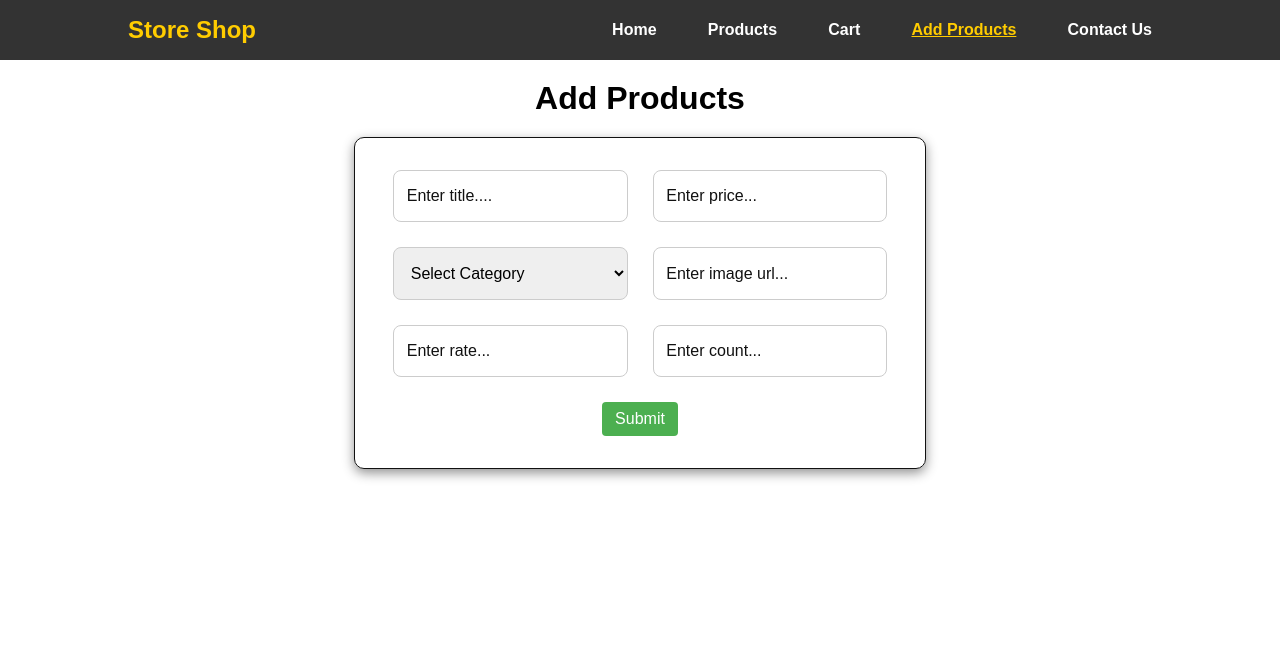
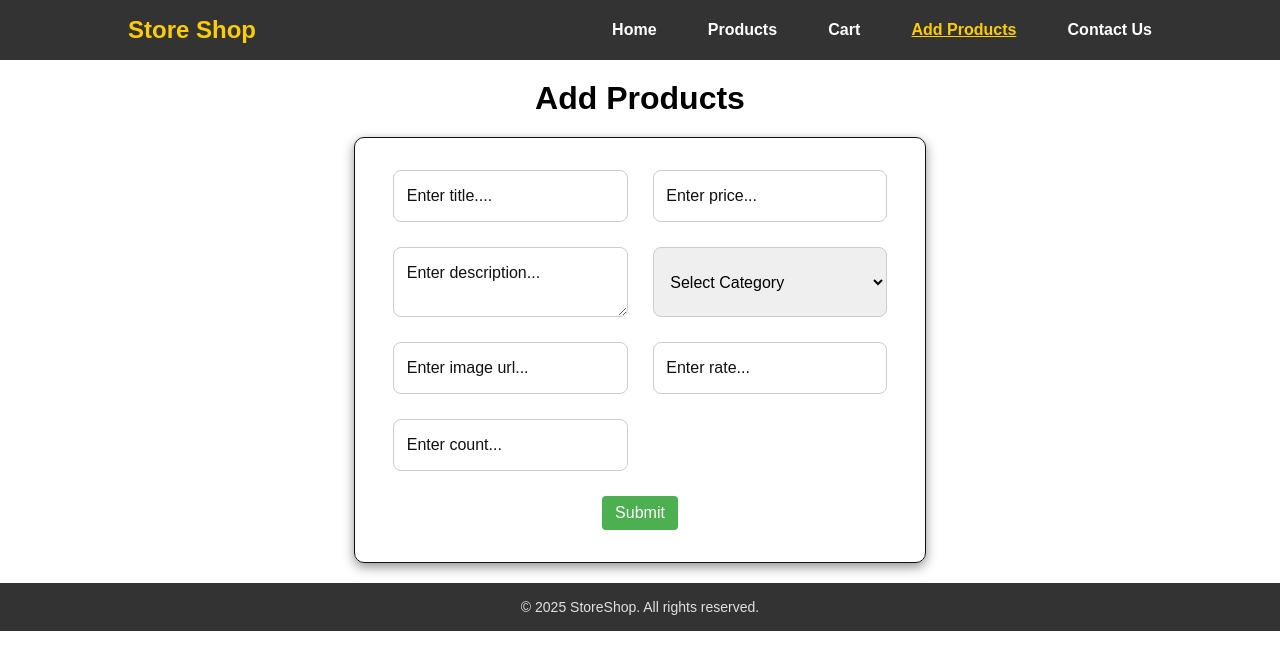
Before and after one commit to tejash098/StoreShop, a React (Vite) app: page /addproducts in a window 1280 px wide. Shown: the top 670 px of the page. Built offline with nearby package versions, Linux system fonts and the light colour scheme.

Commit message:
feat: Enhance AddProducts and CartItems components with form handling and display rating

```diff
--- a/src/App.jsx
+++ b/src/App.jsx
@@ -18,7 +18,7 @@ const App = () => {
         <Route path='/addproducts' element={<AddProducts/>}/>
         <Route path='/cart' element={<CartItems/>}/>
       </Routes>
-      {/* <Footer/> */}
+      <Footer/>
     </>
   )
 }
--- a/src/Components/Pages/AddProducts.jsx
+++ b/src/Components/Pages/AddProducts.jsx
@@ -1,18 +1,53 @@
-import React from "react";
+import React, { useState } from "react";
 import "../../assets/style/addProduct.css";
 
 const AddProducts = () => {
+  const [FormData, setFormData] = useState({
+    title: "",
+    price: "",
+    description: "",
+    category: "",
+    image: "",
+    rating: { rate: "", count: "" },
+  });
+
+  const handleChange = (e) => {
+    const { name, value } = e.target;
+
+    if (name === "rate" || name === "count") {
+      setFormData({
+        ...FormData,
+        rating: {
+          ...FormData.rating,
+          [name]: value,
+        },
+      });
+    } else {
+      setFormData({
+        ...FormData,
+        [name]: value,
+      });
+    }
+  };
+
+  const handleSubmit = (e) => {
+    e.preventDefault();
+    console.log(FormData);
+  };
+
   return (
     <>
       <div className="addproduct">
         <h1>Add Products</h1>
         <div className="formbox">
-          <form action="" method="">
+          <form action="" method="" onSubmit={handleSubmit}>
             <input
               type="text"
               name="title"
               id="title"
               placeholder="Enter title...."
+              value={FormData.title}
+              onChange={handleChange}
               required
             />
             <input
@@ -20,12 +55,27 @@ const AddProducts = () => {
               name="price"
               id="price"
               placeholder="Enter price... "
+              value={FormData.price}
+              onChange={handleChange}
               required
             />
-            <select name="category" id="category" required>
-              <option value="" selected disabled>
-                Select Category
-              </option>
+            <textarea
+              type="text"
+              name="description"
+              id="description"
+              placeholder="Enter description... "
+              value={FormData.description}
+              onChange={handleChange}
+              required
+            />
+            <select
+              name="category"
+              id="category"
+              value={FormData.category}
+              onChange={handleChange}
+              required
+            >
+              <option value="">Select Category</option>
               <option value="men's clothing">men's clothing</option>
               <option value="jewelery">jewelery</option>
               <option value="electronics">electronics</option>
@@ -36,20 +86,26 @@ const AddProducts = () => {
               name="image"
               id="image"
               placeholder="Enter image url... "
+              value={FormData.image}
+              onChange={handleChange}
               required
             />
             <input
-              type="text"
+              type="number"
               name="rate"
               id="rate"
               placeholder="Enter rate..."
+              value={FormData.rating.rate}
+              onChange={handleChange}
               required
             />
             <input
-              type="text"
+              type="number"
               name="count"
               id="count"
               placeholder="Enter count..."
+              value={FormData.rating.count}
+              onChange={handleChange}
               required
             />
             <button type="submit">Submit</button>
--- a/src/Components/Pages/CartItems.jsx
+++ b/src/Components/Pages/CartItems.jsx
@@ -31,7 +31,7 @@ const CartItems = () => {
     <>
       <div className="cart-container">
         {CartData.map((elem) => {
-          let { id, title, price, category, image } = elem;
+          let { id, title, price, category, image, rating } = elem;
           return (
             <div className="cart-item" key={elem.id}>
               <img src={image} alt={title} />
@@ -49,6 +49,7 @@ const CartItems = () => {
                   </span>
                 </div>
                 <p className="item-price">Price: ${price}</p>
+                <p>Rating: {rating.rate} ⭐</p>
                 <div className="item-actions">
                   <button
                     className="remove-button"
--- a/src/assets/style/addProduct.css
+++ b/src/assets/style/addProduct.css
@@ -18,7 +18,7 @@
       gap: 25px;
     }
     input,
-    select {
+    select, textarea {
       padding: 2vh 1vw;
       font-size: 16px;
       border: 1px solid #ccc;
```
